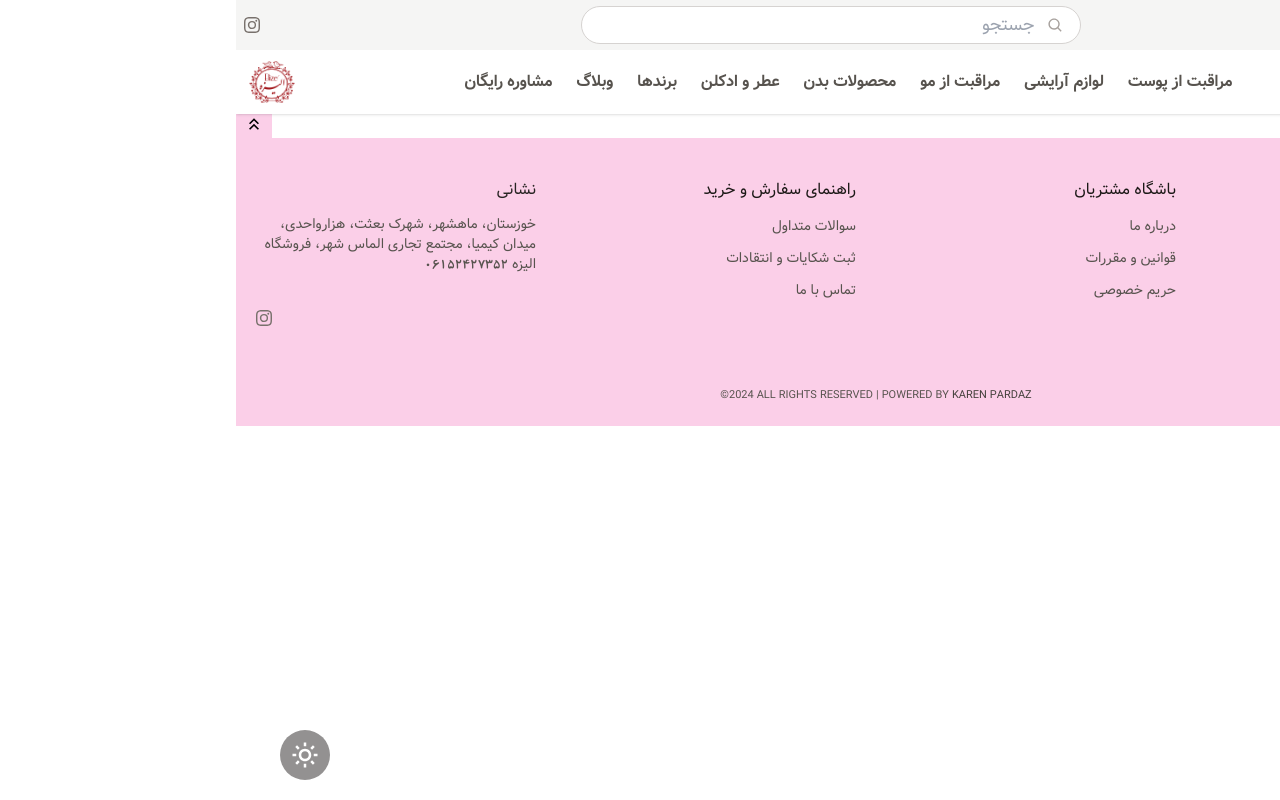
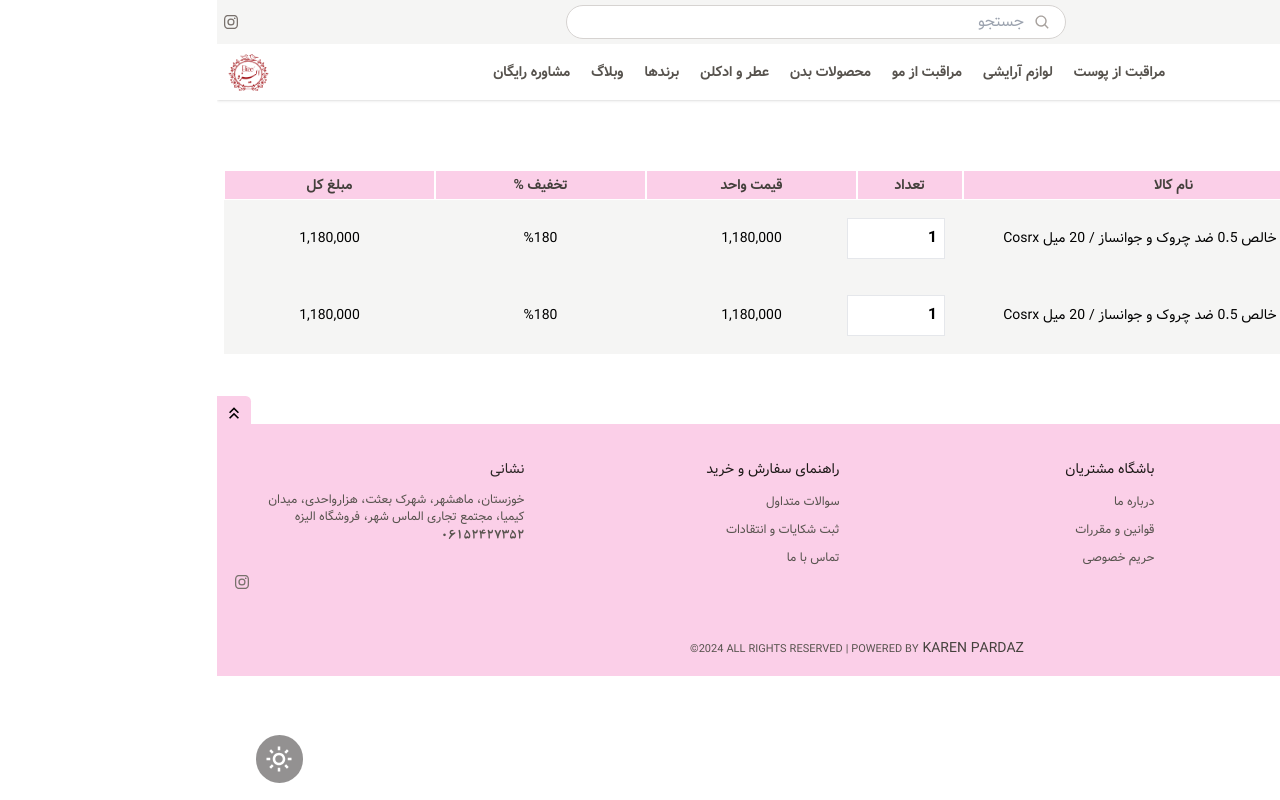
Before and after one commit to negar-karimnejad/elyseeshop, a React (Vite) app: page /cart in a window 1280 px wide. Built offline with nearby package versions, Linux system fonts and the light colour scheme.

Commit message:
design cart page

```diff
--- a/src/components/header/ShoppingCartIcon.jsx
+++ b/src/components/header/ShoppingCartIcon.jsx
@@ -20,7 +20,10 @@
       document.removeEventListener('mousedown', handleClickOutside);
     };
   }, []);
-
+  const clickHandler = () => {
+    navigate('/cart');
+    setIsCartOpen(false);
+  };
   return (
     <div className="relative">
       <button
@@ -43,7 +46,7 @@
           tabindex="-1"
           onClick={(e) => e.stopPropagation()}
         >
-          <Button className="mx-auto block" onClick={() => navigate('/cart')}>
+          <Button className="mx-auto block" onClick={clickHandler}>
             مشاهده سبد خرید
           </Button>
         </div>
--- a/src/index.css
+++ b/src/index.css
@@ -30,6 +30,7 @@
 * {
   scroll-behavior: smooth;
   font-family: 'vazir';
+  font-size: 14px;
 }
 
 /* Not-Found Page Styles */
--- a/src/pages/Cart.jsx
+++ b/src/pages/Cart.jsx
@@ -1,9 +1,90 @@
-import React from 'react'
+import { useState } from 'react';
+import Input from '../components/Input';
 
 function Cart() {
+  const [quantity, setQuantity] = useState(1);
+
+  const cart = true;
   return (
-    <div>Cart</div>
-  )
+    <div className="container py-20">
+      {cart ? (
+        <div>
+          <div className="grid grid-cols-12 bg-pink-200 text-stone-700 dark:bg-stone-700">
+            <div className="font-vazirBold col-span-1 border border-white p-1 text-center"></div>
+            <div className="font-vazirBold max-sm col-span-4 border border-white p-1 text-center">
+              نام کالا
+            </div>
+            <div className="font-vazirBold col-span-1 border border-white p-1 text-center">
+              تعداد
+            </div>
+            <div className="font-vazirBold col-span-2 border border-white p-1 text-center">
+              قیمت واحد
+            </div>
+            <div className="font-vazirBold max-sm col-span-2 border border-white p-1 text-center">
+              تخفیف %
+            </div>
+            <div className="font-vazirBold col-span-2 border border-white p-1 text-center">
+              مبلغ کل
+            </div>
+          </div>
+          <div className="grid grid-cols-12 bg-stone-100 items-center">
+            <div className="font-vazirBold col-span-1 p-1 text-center">
+              {' '}
+              <img className="w-20" src="/images/products/1.jpg" alt="" />
+            </div>
+            <div className="font-vazirBold max-sm col-span-4 p-1 text-center">
+              <p>سرم رتینول خالص 0.5 ضد چروک و جوانساز / 20 میل Cosrx</p>
+            </div>
+            <div className="font-vazirBold col-span-1 p-1 text-center">
+              <Input
+                className="mr-4 w-full p-2"
+                value={quantity}
+                onChange={(e) => setQuantity(e.target.value)}
+                type="number"
+              />
+            </div>
+            <div className="font-vazirBold col-span-2 p-1 text-center">
+              <p>1,180,000</p>
+            </div>
+            <div className="font-vazirBold max-sm col-span-2 p-1 text-center">
+              <p>%180</p>
+            </div>
+            <div className="font-vazirBold col-span-2 p-1 text-center">
+              <p>1,180,000</p>
+            </div>
+          </div>
+          <div className="grid grid-cols-12 bg-stone-100 items-center">
+            <div className="font-vazirBold col-span-1 p-1 text-center">
+              {' '}
+              <img className="w-20" src="/images/products/1.jpg" alt="" />
+            </div>
+            <div className="font-vazirBold max-sm col-span-4 p-1 text-center">
+              <p>سرم رتینول خالص 0.5 ضد چروک و جوانساز / 20 میل Cosrx</p>
+            </div>
+            <div className="font-vazirBold col-span-1 p-1 text-center">
+              <Input
+                className="mr-4 w-full p-2"
+                value={quantity}
+                onChange={(e) => setQuantity(e.target.value)}
+                type="number"
+              />
+            </div>
+            <div className="font-vazirBold col-span-2 p-1 text-center">
+              <p>1,180,000</p>
+            </div>
+            <div className="font-vazirBold max-sm col-span-2 p-1 text-center">
+              <p>%180</p>
+            </div>
+            <div className="font-vazirBold col-span-2 p-1 text-center">
+              <p>1,180,000</p>
+            </div>
+          </div>
+        </div>
+      ) : (
+        <p className="font-vazirBold text-pink-600">سبد خرید شما خالی است</p>
+      )}
+    </div>
+  );
 }
 
-export default Cart
+export default Cart;
--- a/src/pages/Products.jsx
+++ b/src/pages/Products.jsx
@@ -25,8 +25,8 @@
   return (
     <div className="bg-stone-100 dark:bg-stone-600">
       <div className="font-vazirBold flex h-36 items-center justify-center bg-[url('/images/heading-bg.jpg')] text-3xl text-stone-400">
-        <p className="flex items-end">
-          <RiArrowDropLeftLine /> {listId}
+        <p className="flex items-end text-3xl">
+          <RiArrowDropLeftLine size={24} /> {listId}
         </p>
       </div>
       <div className="container grid grid-cols-1 gap-5 py-8 md:grid-cols-12">
@@ -47,14 +47,14 @@
 
         <div className="col-span-12 md:col-span-7 lg:col-span-9">
           <div className="flex items-center gap-2 text-lg">
-            <h4 className="text-stone-700 dark:text-stone-200">
+            <h4 className="text-stone-700 dark:text-stone-100">
               مرتب سازی براساس:
             </h4>
             {ProductsSorting.map((sort) => (
               <Link
                 key={sort}
                 to={`/products/${sort.replaceAll(' ', '-')}`}
-                className="font-vazirBold rounded-full border p-1 px-3 text-base text-stone-500 transition-all hover:border-pink-300 hover:text-pink-300  dark:text-stone-400 dark:hover:text-pink-400"
+                className="font-vazirBold rounded-full border border-stone-300 p-1 px-3 text-base text-stone-500 transition-all hover:border-pink-300 hover:text-pink-400  dark:text-stone-300 dark:hover:text-pink-500"
               >
                 {sort}
               </Link>
```
